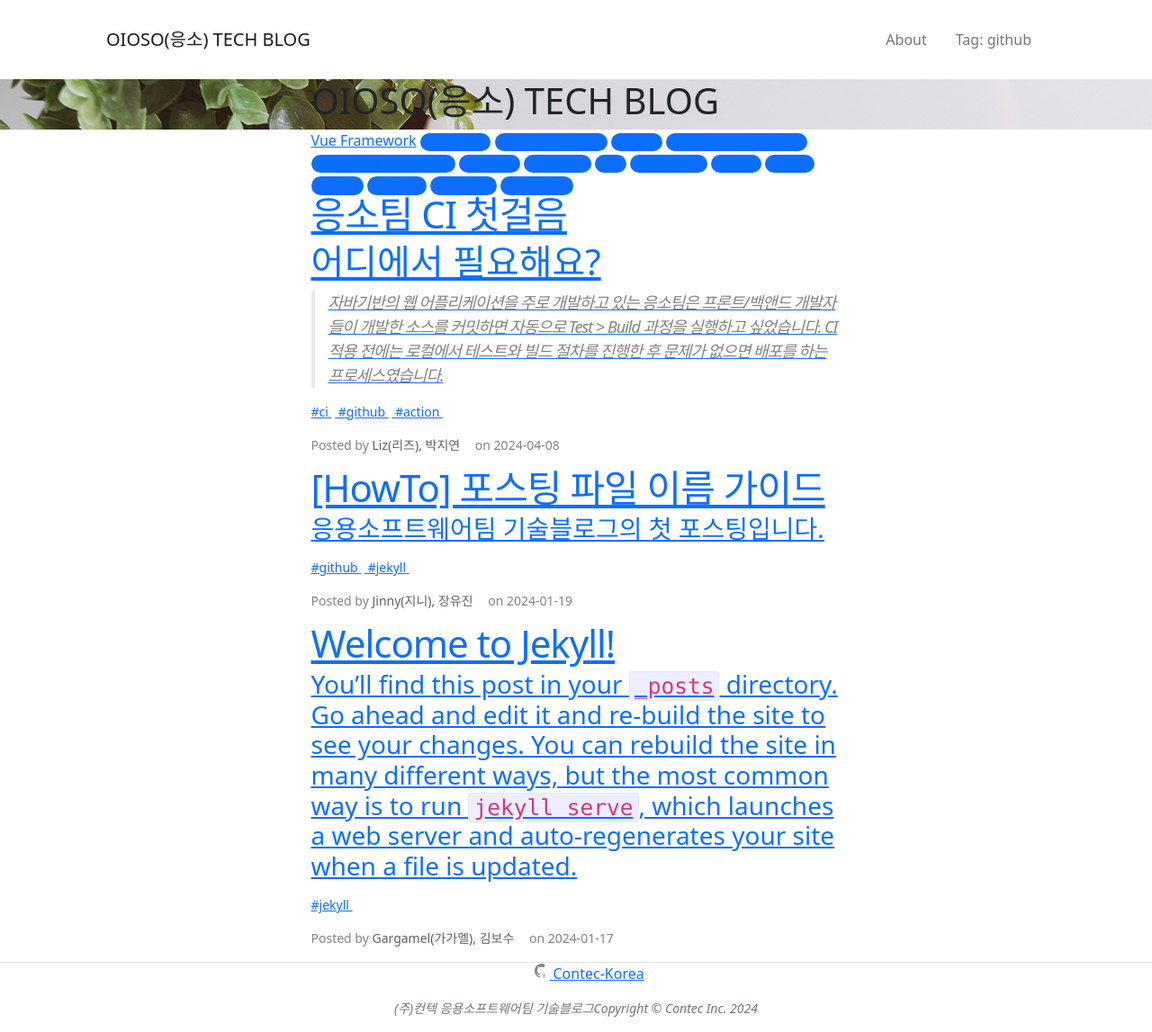
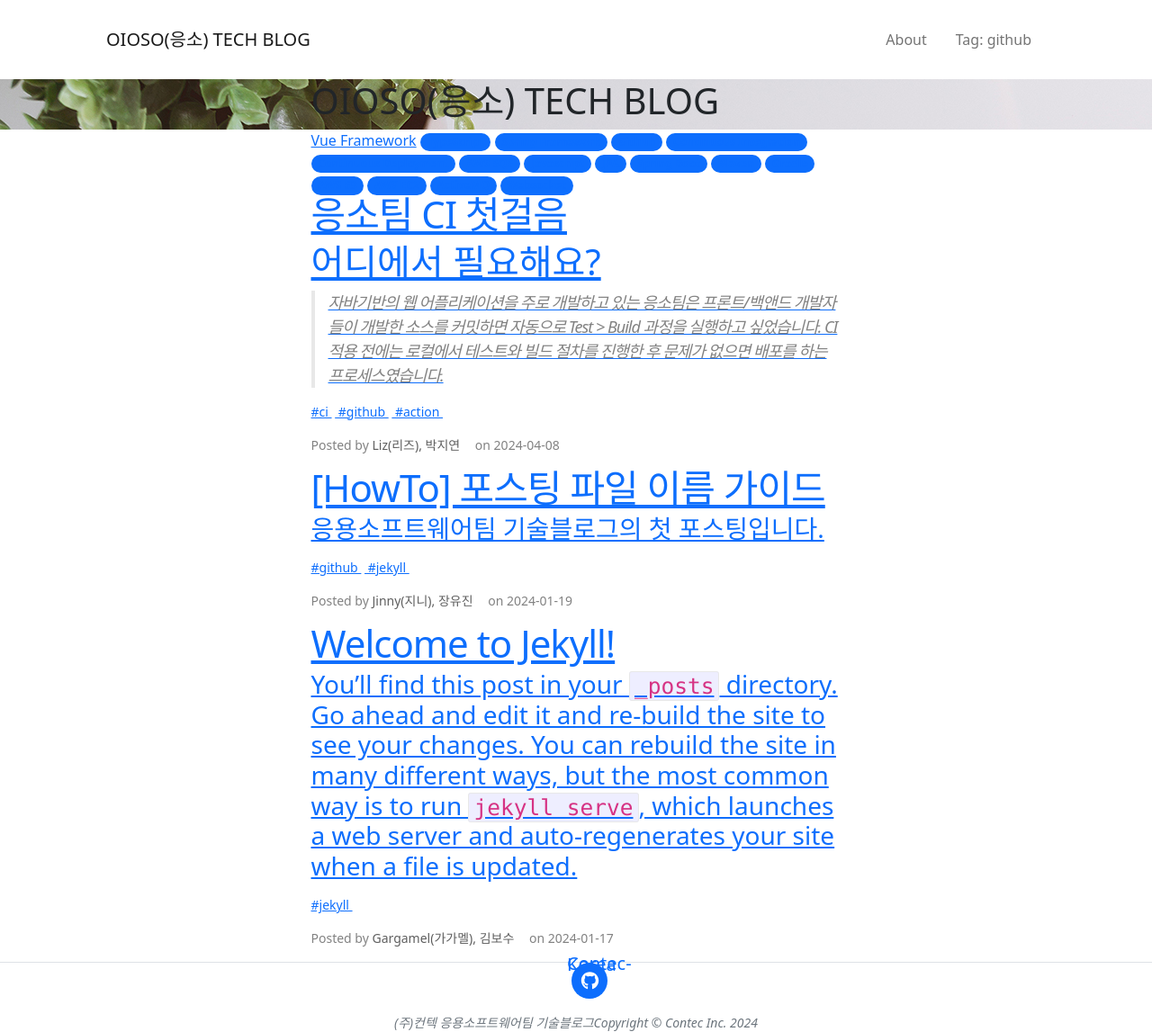
Before and after one commit to Contec-Korea/oioso.github.io, a Jekyll site: the page built from index.markdown, in a window 1280 px wide. Shown: the whole page at 90% size. Built offline with Jekyll 4.4.1, drawn with Linux system fonts in a browser that asks for light colours; nearby versions of some CDN libraries.

Commit message:
fix: footer social.html 편집

```diff
--- a/_includes/social.html
+++ b/_includes/social.html
@@ -2,7 +2,7 @@
   {%- if site.dribbble_username -%}<li class="list-inline-item"><a href="https://dribbble.com/{{ site.dribbble_username| cgi_escape | escape }}"><svg class="svg-icon"><use xlink:href="{{ '/assets/minima-social-icons.svg#dribbble' | relative_url }}"></use></svg> <span class="username">{{ site.dribbble_username| escape }}</span></a></li>{%- endif -%}
   {%- if site.facebook_username -%}<li class="list-inline-item"><a href="https://www.facebook.com/{{ site.facebook_username| cgi_escape | escape }}"><svg class="svg-icon"><use xlink:href="{{ '/assets/minima-social-icons.svg#facebook' | relative_url }}"></use></svg> <span class="username">{{ site.facebook_username| escape }}</span></a></li>{%- endif -%}
   {%- if site.flickr_username -%}<li class="list-inline-item"><a href="https://www.flickr.com/photos/{{ site.flickr_username| cgi_escape | escape }}"><svg class="svg-icon"><use xlink:href="{{ '/assets/minima-social-icons.svg#flickr' | relative_url }}"></use></svg> <span class="username">{{ site.flickr_username| escape }}</span></a></li>{%- endif -%}
-  {%- if site.github_username -%}<li class="list-inline-item"><a href="https://github.com/{{ site.github_username| cgi_escape | escape }}"><svg class="svg-icon"><use xlink:href="{{ '/assets/minima-social-icons.svg#github' | relative_url }}"></use></svg> <span class="username">{{ site.github_username| escape }}</span></a></li>{%- endif -%}
+  {%- if site.github_username -%}<li class="list-inline-item"><a href="https://github.com/{{ site.github_username| cgi_escape | escape }}"><span class="fa-stack fa-lg"><i class="fas fa-circle fa-stack-2x"></i><i class="fab fa-github fa-stack-1x fa-inverse"></i>{{ site.github_username| escape }}</span></a></li>{%- endif -%}
   {%- if site.instagram_username -%}<li class="list-inline-item"><a href="https://instagram.com/{{ site.instagram_username| cgi_escape | escape }}"><svg class="svg-icon"><use xlink:href="{{ '/assets/minima-social-icons.svg#instagram' | relative_url }}"></use></svg> <span class="username">{{ site.instagram_username| escape }}</span></a></li>{%- endif -%}
   {%- if site.linkedin_username -%}<li class="list-inline-item"><a href="https://www.linkedin.com/in/{{ site.linkedin_username| cgi_escape | escape }}"><svg class="svg-icon"><use xlink:href="{{ '/assets/minima-social-icons.svg#linkedin' | relative_url }}"></use></svg> <span class="username">{{ site.linkedin_username| escape }}</span></a></li>{%- endif -%}
   {%- if site.pinterest_username -%}<li class="list-inline-item"><a href="https://www.pinterest.com/{{ site.pinterest_username| cgi_escape | escape }}"><svg class="svg-icon"><use xlink:href="{{ '/assets/minima-social-icons.svg#pinterest' | relative_url }}"></use></svg> <span class="username">{{ site.pinterest_username| escape }}</span></a></li>{%- endif -%}
--- a/_layouts/home.html
+++ b/_layouts/home.html
@@ -3,7 +3,9 @@ layout: default
 ---
 <div class="post-preview"
      {% for tag in site.data.tags %}
-  <span class="badge rounded-pill bg-primary text-dark" data-tag="{{tag}}"><a href="{{ '/' | relative_url }}t/{{ tag | downcase | replace: ' ', '-' }}">{{ site.data.format[tag] }}</a></span>
+<span class="badge rounded-pill bg-primary text-dark" data-tag="{{tag}}">
+    <a href="{{ '/' | relative_url }}t/{{ tag | downcase | replace: ' ', '-' }}">{{ site.data.format[tag] }}</a>
+</span>
 {% endfor %}
 </div>
 
```
Lines whose indentation alone changed are shown as unchanged.
